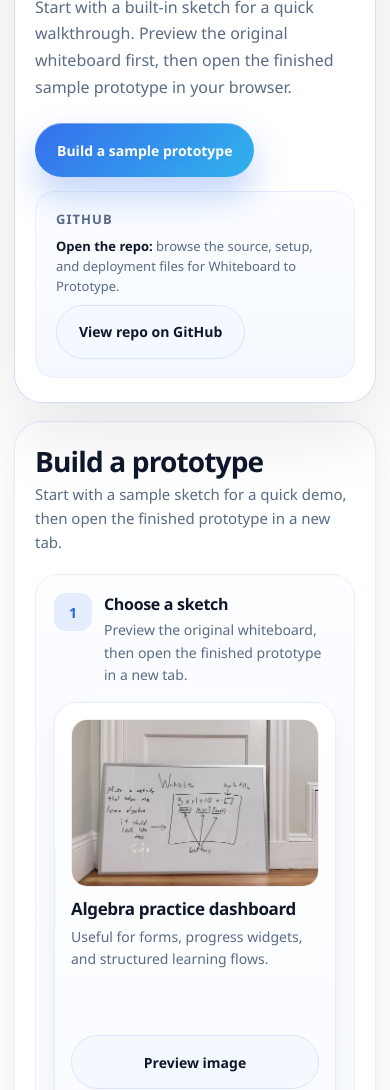
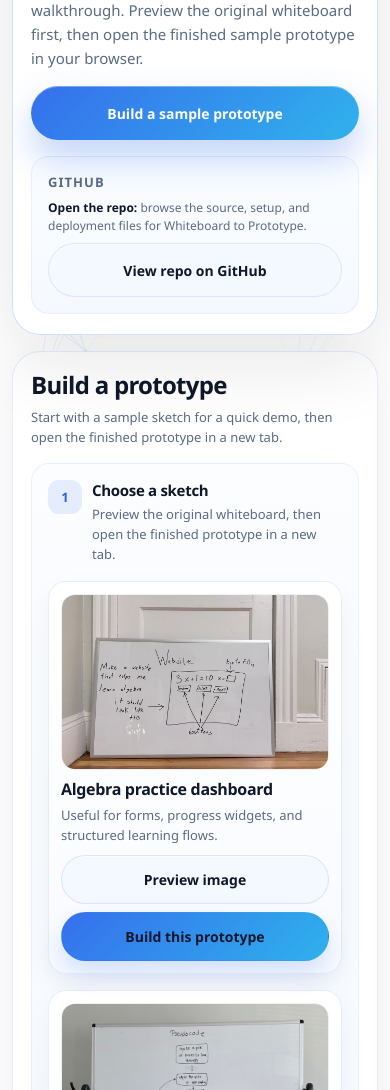
Before and after one commit to sarahfor/whiteboard-to-prototype, a website: page index.html in a window 390 px wide. Shown: the part 462-1552 px from the top of the page. Drawn offline with Linux system fonts and the light colour scheme.

Commit message:
Optimize static landing page for mobile

```diff
--- a/index.html
+++ b/index.html
@@ -522,37 +522,160 @@
         min-height: 0;
       }
 
+      .hero-utility {
+        margin-top: 0;
+      }
+
       h1 {
         max-width: 10ch;
       }
     }
 
+    @media (max-width: 900px) {
+      body {
+        padding: 16px;
+      }
+
+      .shell {
+        width: min(720px, 100%);
+      }
+
+      .layout {
+        gap: 16px;
+      }
+
+      .hero-card,
+      .builder {
+        padding: 24px;
+      }
+
+      .hero-grid,
+      .hero-utility {
+        gap: 18px;
+      }
+
+      h1 {
+        max-width: 9ch;
+        font-size: clamp(38px, 8vw, 54px);
+      }
+
+      .hero-copy p {
+        max-width: 42ch;
+        font-size: 15px;
+        line-height: 1.62;
+      }
+
+      .hero-actions {
+        gap: 10px;
+      }
+
+      .sample-grid {
+        grid-template-columns: 1fr;
+      }
+
+      .sample-card {
+        padding: 14px;
+      }
+
+      .sample-image-button img {
+        height: 192px;
+      }
+    }
+
     @media (max-width: 760px) {
       body {
-        padding: 14px;
+        padding: 12px;
       }
 
       .topbar,
       .hero-card,
       .builder {
-        padding-left: 20px;
-        padding-right: 20px;
+        padding-left: 18px;
+        padding-right: 18px;
       }
 
       .topbar {
         flex-direction: column;
         align-items: flex-start;
-        border-radius: 28px;
+        gap: 8px;
+        padding-top: 16px;
+        padding-bottom: 16px;
+        border-radius: 24px;
       }
 
       .hero-card,
       .builder {
-        padding-top: 24px;
-        padding-bottom: 24px;
+        padding-top: 20px;
+        padding-bottom: 20px;
       }
 
-      .sample-grid {
-        grid-template-columns: 1fr;
+      .hero-grid,
+      .hero-utility {
+        gap: 16px;
+      }
+
+      .hero-utility-card,
+      .builder-block {
+        padding: 16px;
+        border-radius: 18px;
+      }
+
+      .builder {
+        gap: 16px;
+      }
+
+      .builder-head {
+        gap: 8px;
+      }
+
+      .builder-head h2 {
+        font-size: 24px;
+      }
+
+      .builder-head p,
+      .step-copy span,
+      .sample-copy p {
+        font-size: 13px;
+        line-height: 1.55;
+      }
+
+      .step-head {
+        grid-template-columns: 34px minmax(0, 1fr);
+        gap: 10px;
+      }
+
+      .step-number {
+        width: 34px;
+        height: 34px;
+        font-size: 13px;
+        border-radius: 11px;
+      }
+
+      .step-copy strong {
+        font-size: 15px;
+      }
+
+      .sample-card {
+        gap: 10px;
+        padding: 12px;
+        border-radius: 18px;
+      }
+
+      .sample-image-button,
+      .sample-image-button img {
+        border-radius: 14px;
+      }
+
+      .sample-image-button img {
+        height: 176px;
+      }
+
+      .sample-copy {
+        min-height: 0;
+      }
+
+      .sample-copy strong {
+        font-size: 16px;
       }
 
       .sample-modal-head {
@@ -562,15 +685,34 @@
 
       .sample-actions {
         flex-direction: column;
+        gap: 8px;
       }
 
       .sample-actions .button {
         width: 100%;
+        min-height: 46px;
+      }
+
+      .hero-actions .button,
+      .hero-utility-card .button {
+        width: 100%;
+      }
+
+      .hero-note {
+        font-size: 12px;
+        line-height: 1.5;
       }
 
       h1 {
-        font-size: 52px;
-        max-width: 9ch;
+        max-width: 8.5ch;
+        font-size: clamp(34px, 11vw, 46px);
+        line-height: 0.98;
+      }
+
+      .site-footer {
+        margin-top: 18px;
+        padding-top: 4px;
+        font-size: 13px;
       }
     }
   </style>
```
